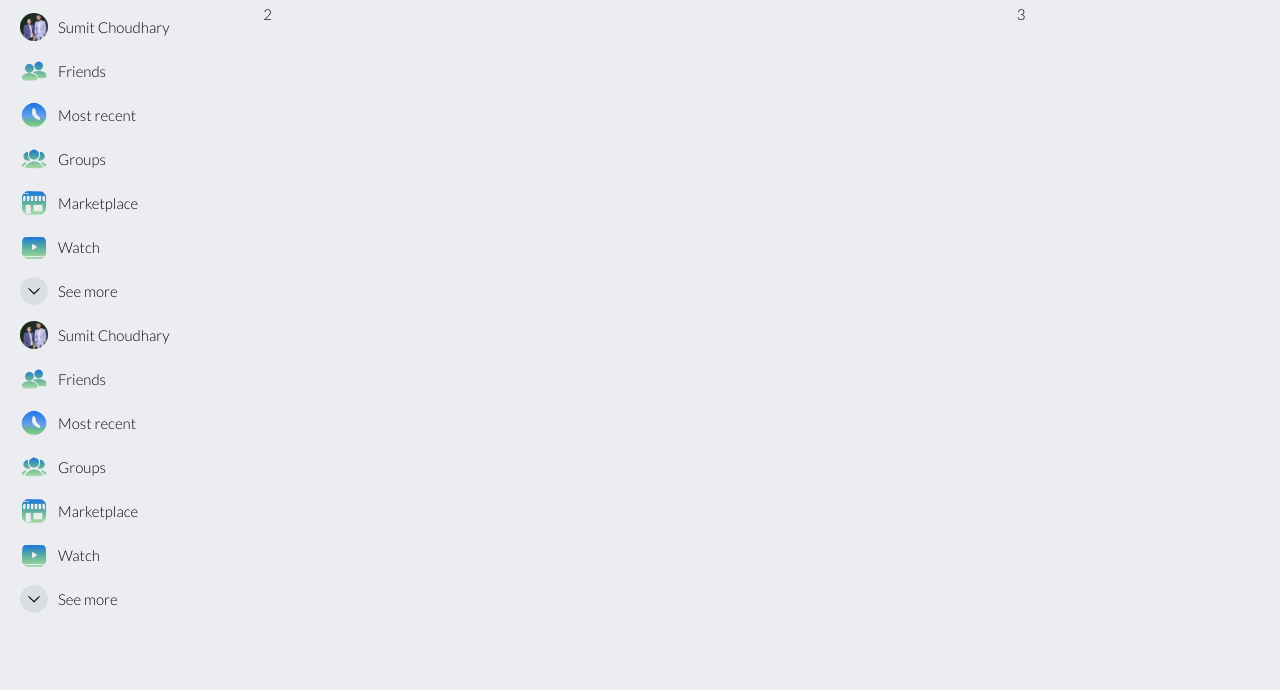
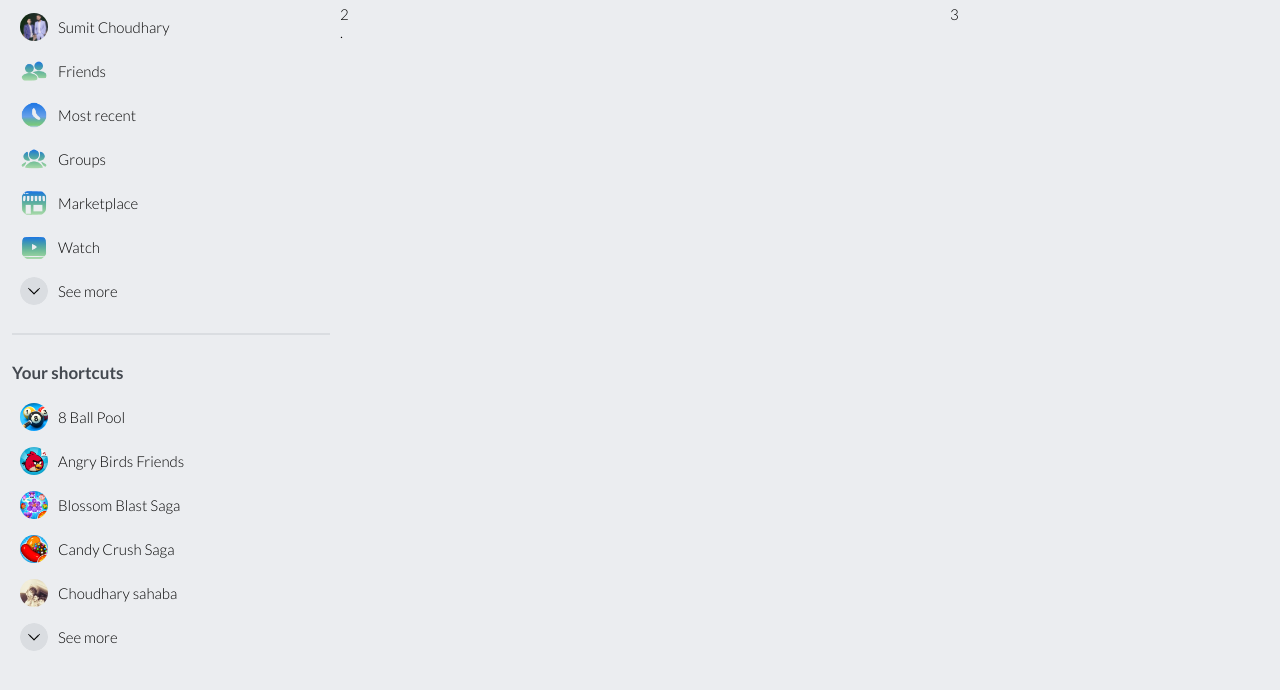
Before and after one commit to Sumit-Kumar-0/Facebook-Clone, a plain HTML site: page index.html in a window 1280 px wide. Shown: the part 70-760 px from the top of the page. Drawn offline with Linux system fonts and the light colour scheme; a web font is replaced by a local one.

Commit message:
sidebar left done

```diff
--- a/index.html
+++ b/index.html
@@ -98,8 +98,8 @@
                 </div>
             </nav>
         </div>
-        <section class="main_section_container display-flex">
-            <div class="sidebar_menu_main width-20">
+        <section class="main_section_container flex-justify-space-between">
+            <div class="sidebar_menu_main width-360p">
                 <ul class="sidebar_menu_list">
                     <li class="sidebar_menu_list_item">
                         <a href="#" class="flex-align-g10">
@@ -160,54 +160,49 @@
                 </ul>
                 <div class="border-1"></div>
                 <div class="your_shortcuts">
-                    <b class="your_shortcut_heading"></b>
+                    <div class="your_shortcut_heading flex-justify-align-space-between">
+                        <b>Your shortcuts</b>
+                        <small class="edit-option">Edit</small>
+                    </div>
                     <ul class="sidebar_menu_list">
                         <li class="sidebar_menu_list_item">
                             <a href="#" class="flex-align-g10">
                                 <div class="sidebar_menu_list_item_img width-28 radius-50-overflow-hidden">
-                                    <img src="img/profile-img.png" alt="">
+                                    <img src="img/side-menu-7.png" alt="">
                                 </div>
-                                <p>Sumit Choudhary</p>
+                                <p>8 Ball Pool</p>
                             </a>
                         </li>
                         <li class="sidebar_menu_list_item">
                             <a href="#" class="flex-align-g10">
                                 <div class="sidebar_menu_list_item_img width-28 radius-50-overflow-hidden">
-                                    <img src="img/side-menu-1.png" alt="">
+                                    <img src="img/side-menu-8.png" alt="">
                                 </div>
-                                <p>Friends</p>
+                                <p>Angry Birds Friends</p>
                             </a>
                         </li>
                         <li class="sidebar_menu_list_item">
                             <a href="#" class="flex-align-g10">
                                 <div class="sidebar_menu_list_item_img width-28 radius-50-overflow-hidden">
-                                    <img src="img/side-menu-2.png" alt="">
+                                    <img src="img/side-menu-9.png" alt="">
                                 </div>
-                                <p>Most recent</p>
+                                <p>Blossom Blast Saga</p>
                             </a>
                         </li>
                         <li class="sidebar_menu_list_item">
                             <a href="#" class="flex-align-g10">
                                 <div class="sidebar_menu_list_item_img width-28 radius-50-overflow-hidden">
-                                    <img src="img/side-menu-3.png" alt="">
+                                    <img src="img/side-menu-10.png" alt="">
                                 </div>
-                                <p>Groups</p>
+                                <p>Candy Crush Saga</p>
                             </a>
                         </li>
                         <li class="sidebar_menu_list_item">
                             <a href="#" class="flex-align-g10">
                                 <div class="sidebar_menu_list_item_img width-28 radius-50-overflow-hidden">
-                                    <img src="img/side-menu-4.png" alt="">
+                                    <img src="img/side-menu-11.png" alt="">
                                 </div>
-                                <p>Marketplace</p>
-                            </a>
-                        </li>
-                        <li class="sidebar_menu_list_item">
-                            <a href="#" class="flex-align-g10">
-                                <div class="sidebar_menu_list_item_img width-28 radius-50-overflow-hidden">
-                                    <img src="img/side-menu-5.png" alt="">
-                                </div>
-                                <p>Watch</p>
+                                <p>Choudhary sahaba</p>
                             </a>
                         </li>
                         <li class="sidebar_menu_list_item">
@@ -221,8 +216,15 @@
                     </ul>
                 </div>
             </div>
-            <div class="posts_main_container width-60">2</div>
-            <div class="sidebar_profiles_container width-20">3</div>
+            <div class="posts_main_container width-600p">2
+                <div class="post_reel">
+                    .
+                </div>
+                <div class="post_search"></div>
+                <div class="post_create_room"></div>
+                <div class="post_single_post"></div>
+            </div>
+            <div class="sidebar_profiles_container width-360p">3</div>
         </section>
     </div>
 </body>
--- a/style.css
+++ b/style.css
@@ -67,6 +67,11 @@ color :#FA383E;
     display: flex;
     justify-content: center;
 }
+.flex-justify-space-between{
+    display: flex;
+    justify-content: space-between;
+    gap: 10px;
+}
 .flex-justify-align-space-between{
     display: flex;
     align-items: center;
@@ -75,12 +80,20 @@ color :#FA383E;
 .width-20{
     width: 20%;
 }
+.width-60{
+    width: 60%;
+}
+.width-360p{
+    width: 100%;
+    max-width: 360px;
+}
 .width-28{
     width: 28px;
     height: 28px;
 }
-.width-60{
-    width: 60%;
+.width-600p{
+    width: 600px;
+    min-width: 600px;
 }
 .radius-50-overflow-hidden{
     border-radius: 50%;
@@ -210,3 +223,31 @@ li.sidebar_menu_list_item a {
 li.sidebar_menu_list_item a:hover {
     background: #DADDE1;
 }
+.border-1 {
+    height: 2px;
+    width: 100%;
+    background: #DADDE1;
+    margin: 20px 0;
+}
+.your_shortcuts .your_shortcut_heading small.edit-option{
+    visibility: hidden;
+}
+.your_shortcuts:hover.your_shortcuts .your_shortcut_heading small.edit-option{
+    visibility: visible;
+}
+small.edit-option {
+    padding: 10px;
+    color: #3578E5;
+    border-radius: 8px;
+}
+small.edit-option:hover {
+    background: #DADDE1;
+    cursor: pointer;
+}
+.your_shortcut_heading b{
+    font-size: 17px;
+    color: #444950;
+}
+.your_shortcut_heading {
+    margin-bottom: 5px;
+}
```
Also changed, not shown: img/side-menu-10.png (added), img/side-menu-11.png (added), img/side-menu-7.png (added), img/side-menu-8.png (added), img/side-menu-9.png (added).
